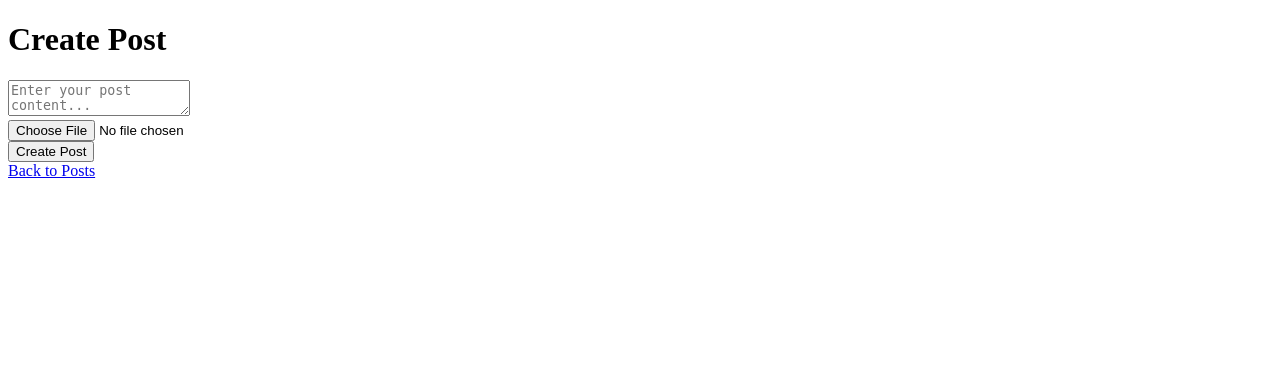
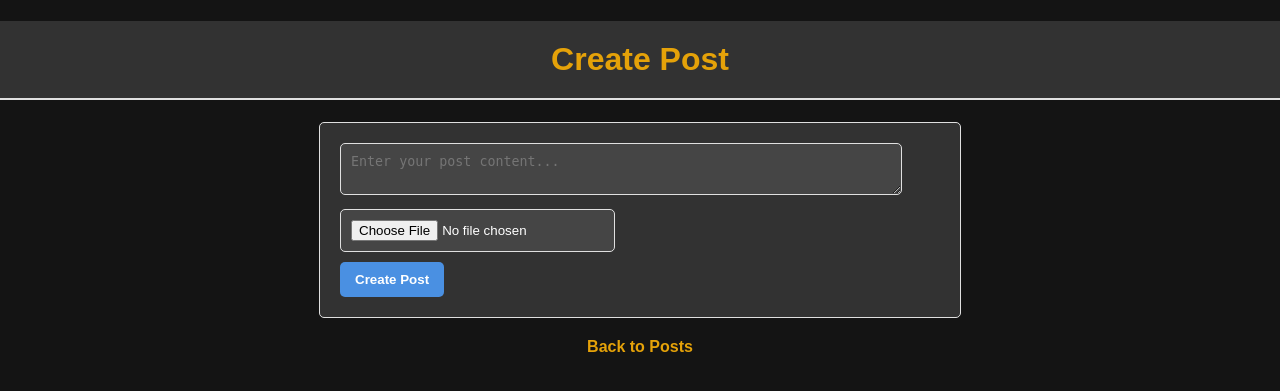
Before and after one commit to cyb3rgh05t/telegram-bot, a Django app: page /create_post/ in a window 1280 px wide. Shown: the top 391 px of the page. Run offline with Django 5.2, Linux system fonts and the light colour scheme; parts of the project's set-up code (start-up, migrations or seed data) failed here and were passed over.

Commit message:
panel styling :)

```diff
--- a/panel/post_manager/templates/create_post.html
+++ b/panel/post_manager/templates/create_post.html
@@ -3,11 +3,76 @@
   <head>
     <meta charset="UTF-8" />
     <title>Create Post</title>
+    <style>
+      body {
+        font-family: Arial, sans-serif;
+        color: white;
+        margin: 0;
+        padding: 0;
+        background-color: #141414;
+      }
+      h1 {
+        color: #e5a209;
+        text-align: center;
+        padding: 20px;
+        background-color: #323232;
+        border-bottom: 2px solid #e0e0e0;
+      }
+      form {
+        max-width: 600px;
+        margin: 20px auto;
+        background: #323232;
+        padding: 20px;
+        border-radius: 5px;
+        border: 1px solid #e0e0e0;
+      }
+      textarea {
+        width: 90%;
+        padding: 10px;
+        border-radius: 5px;
+        border: 1px solid #e0e0e0;
+        margin-bottom: 10px;
+        background: #454545;
+        color: white;
+        resize: vertical;
+      }
+      input[type="file"] {
+        background: #454545;
+        color: white;
+        padding: 10px;
+        border-radius: 5px;
+        border: 1px solid #e0e0e0;
+        margin-bottom: 10px;
+      }
+      button {
+        background-color: #4a90e2;
+        color: white;
+        border: none;
+        border-radius: 5px;
+        padding: 10px 15px;
+        cursor: pointer;
+        font-weight: bold;
+        transition: background 0.3s;
+      }
+      button:hover {
+        background-color: #357abd;
+      }
+      a {
+        display: block;
+        text-align: center;
+        margin: 20px auto;
+        color: #e5a209;
+        font-weight: bold;
+        text-decoration: none;
+      }
+      a:hover {
+        text-decoration: underline;
+      }
+    </style>
   </head>
   <body>
     <h1>Create Post</h1>
     <form method="POST" action="/create_post/">
-      <!-- Ensure action is set correctly -->
       {% csrf_token %}
       <textarea
         name="content"
```
Also changed, not shown: panel/post_manager/templates/edit.html (+60 -1 lines), panel/post_manager/templates/index.html (+96 -5 lines).
